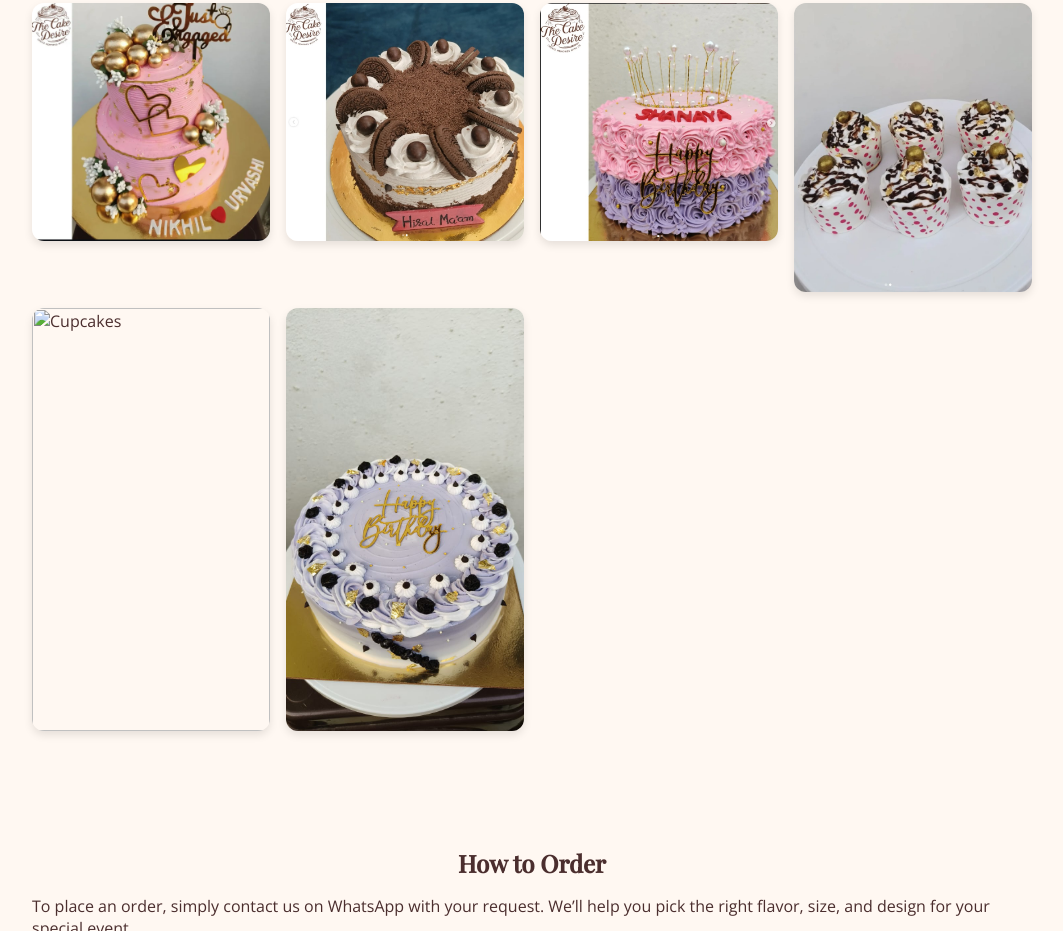
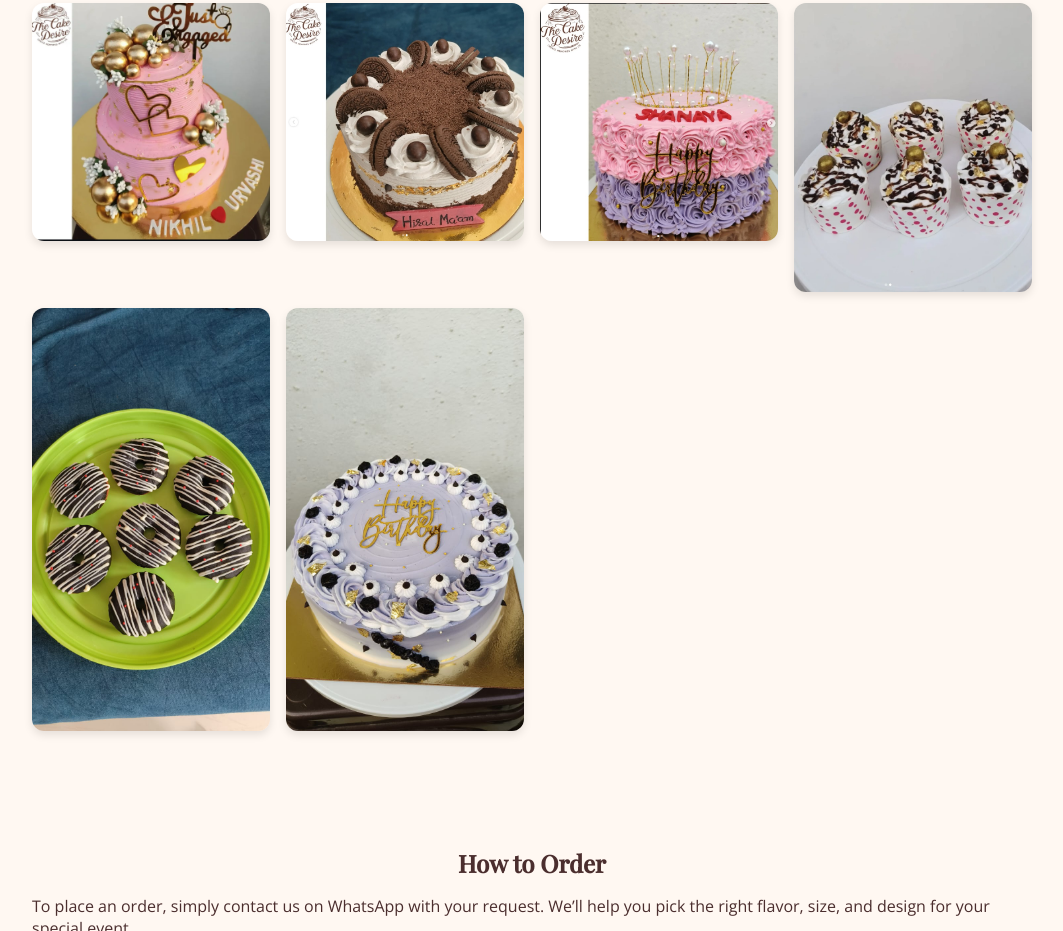
Before and after one commit to Meet18-ops/Cake-desire-website, a plain HTML site: page index.html in a window 1280 px wide. Shown: the part 507-1438 px from the top of the page, without its empty margins (108-1171 px from the left). Drawn offline with nearby package versions, Linux system fonts and the light colour scheme.

Commit message:
Update index.html

```diff
--- a/index.html
+++ b/index.html
@@ -136,7 +136,7 @@
       <img src="Oreo.png.jpg" alt="Oreo Cake">
       <img src="Princess.png.jpg" alt="Princess Birthday Cake">
       <img src="Cupcakes.png.jpg" alt="Chocolate Donuts">
-      <img src="Donuts.png" alt="Cupcakes">
+      <img src="Donuts.png.jpg" alt="Cupcakes">
       <img src="cake 4.jpg" alt="Cupcakes">
     </div>
   </section>
```
